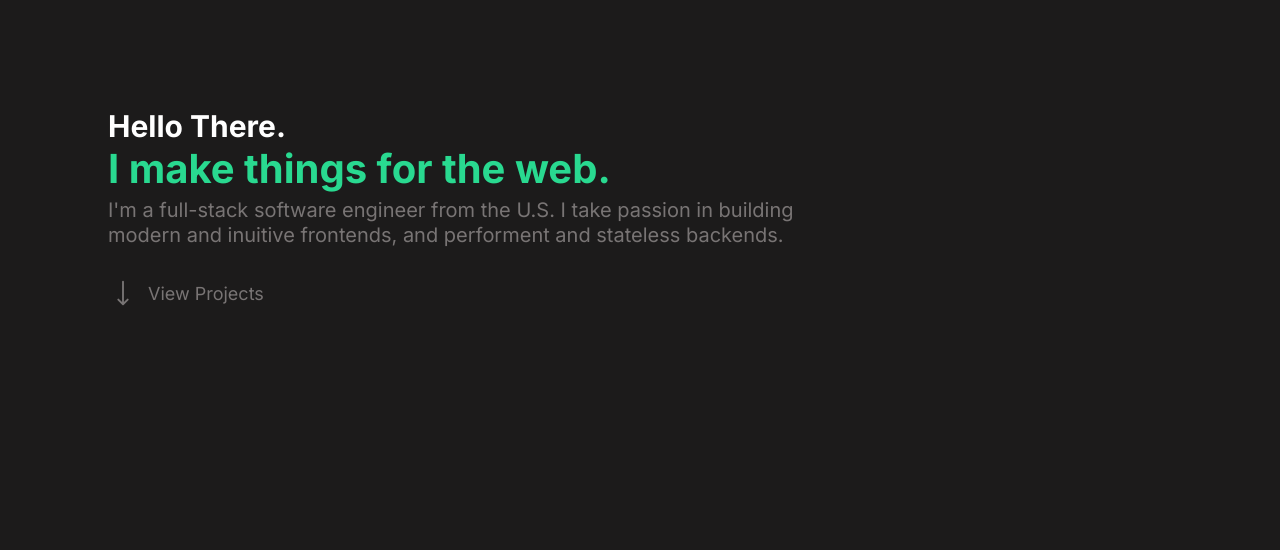
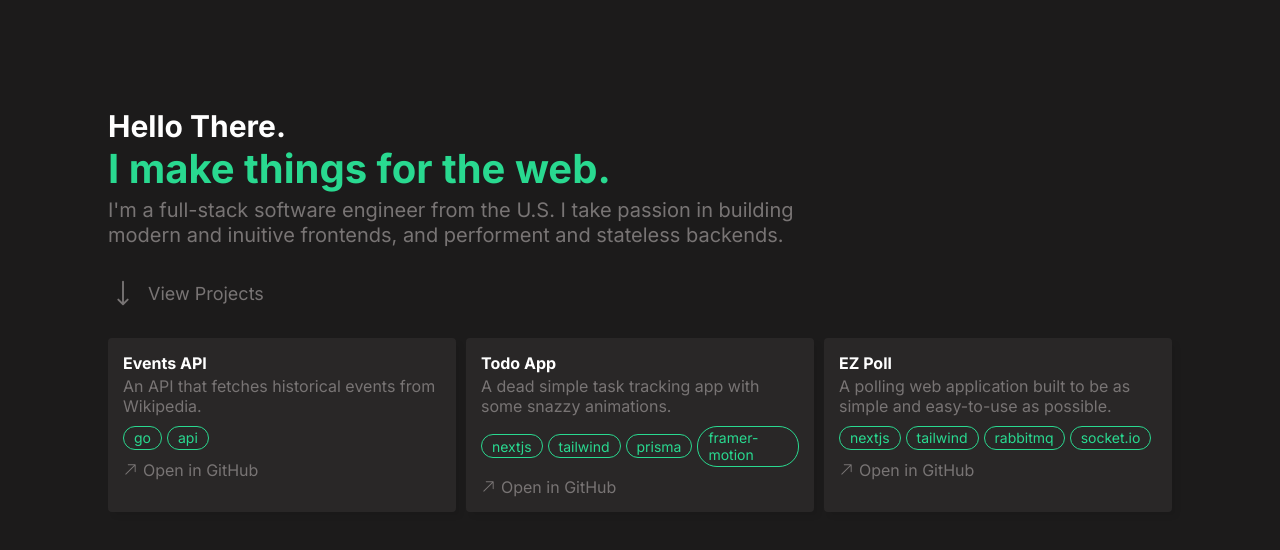
Before and after one commit to Angoooose/angoose.dev, a Next.js app: page / in a window 1280 px wide. Shown: the top 550 px of the page. Built offline with nearby package versions, Linux system fonts and the light colour scheme.

Commit message:
Create ProjectCard component

```diff
--- /dev/null
+++ b/src/components/ProjectCard/index.tsx
@@ -0,0 +1,34 @@
+import { FC } from 'react';
+import { ProjectCardContainer, ProjectDescription, ProjectLink, ProjectTag, ProjectTagsContainer, ProjectTitle } from './styles';
+import { ArrowUpRightIcon } from '@heroicons/react/24/solid';
+
+interface ProjectCardProps {
+	title: string;
+	description: string;
+	link: string;
+	tags: string[];
+}
+
+export const ProjectCard: FC<ProjectCardProps> = ({ title, description, link, tags }) => {
+	return (
+		<ProjectCardContainer href={link} target={'_blank'} rel={'noreferer'}>
+			<ProjectTitle>
+				{title}
+			</ProjectTitle>
+			<ProjectDescription>
+				{description}
+			</ProjectDescription>
+			<ProjectTagsContainer>
+				{tags.map((tag) => (
+					<ProjectTag>
+						{tag}
+					</ProjectTag>
+				))}
+			</ProjectTagsContainer>
+			<ProjectLink>
+				<ArrowUpRightIcon height={15}/>
+				Open in GitHub
+			</ProjectLink>
+		</ProjectCardContainer>
+	);
+}
--- /dev/null
+++ b/src/components/ProjectCard/styles.ts
@@ -0,0 +1,54 @@
+import styled from 'styled-components';
+
+export const ProjectCardContainer = styled.a`
+	background-color: ${({ theme }) => theme.colors.primary[800]};
+	border-radius: 4px;
+	box-shadow: 5px 5px 5px 0px rgba(0,0,0,0.05);
+	padding: 15px;
+
+	:hover {
+		& > :last-child {
+			color: ${({ theme }) => theme.colors.primary[100]};
+		}
+	}
+`;
+
+export const ProjectTitle = styled.div`
+	font-size: 16px;
+	font-weight: 700;
+`;
+
+export const ProjectDescription = styled.div`
+	color: ${({ theme }) => theme.colors.primary[200]};
+	margin-top: 2.5px;
+`;
+
+export const ProjectTagsContainer = styled.div`
+	display: flex;
+	align-items: center;
+	margin-top: 10px;
+`;
+
+export const ProjectTag = styled.div`
+	border: 1px solid ${({ theme }) => theme.colors.primaryGreen};
+	border-radius: 20px;
+	color: ${({ theme }) => theme.colors.primaryGreen};
+	font-size: 14px;
+	padding: 2.5px 10px;
+
+	:not(:first-child) {
+		margin-left: 5px;
+	}
+`;
+
+export const ProjectLink = styled.div`
+	color: ${({ theme }) => theme.colors.primary[200]};
+	display: flex;
+	align-items: center;
+	margin-top: 10px;
+	transition: color 0.25s;
+
+	& > :first-child {
+		margin-right: 5px;
+	}
+`;
--- a/src/pages/_styles/index.ts
+++ b/src/pages/_styles/index.ts
@@ -3,3 +3,10 @@ import styled from 'styled-components';
 export const HomePageContainer = styled.div`
 	padding: 100px;
 `;
+
+export const ProjectsGrid = styled.div`
+	display: grid;
+	grid-template-columns: 1fr 1fr 1fr;
+	grid-gap: 10px;
+	margin-top: 30px;
+`;
--- a/src/pages/index.tsx
+++ b/src/pages/index.tsx
@@ -1,10 +1,31 @@
 import { Hero } from '@components/Hero';
-import { HomePageContainer } from './_styles';
+import { HomePageContainer, ProjectsGrid } from './_styles';
+import { ProjectCard } from '@components/ProjectCard';
 
 export default function Home() {
 	return (
 		<HomePageContainer>
 			<Hero/>
+			<ProjectsGrid>
+				<ProjectCard
+					title={'Events API'}
+					description={'An API that fetches historical events from Wikipedia.'}
+					link={'https://github.com/HistoryLabs/events-api'}
+					tags={['go', 'api']}
+				/>
+				<ProjectCard
+					title={'Todo App'}
+					description={'A dead simple task tracking app with some snazzy animations.'}
+					link={'https://github.com/Angoooose/todo-app'}
+					tags={['nextjs', 'tailwind', 'prisma', 'framer-motion']}
+				/>
+				<ProjectCard
+					title={'EZ Poll'}
+					description={'A polling web application built to be as simple and easy-to-use as possible.'}
+					link={'https://github.com/Angoooose/ez-poll'}
+					tags={['nextjs', 'tailwind', 'rabbitmq', 'socket.io']}
+				/>
+			</ProjectsGrid>
 		</HomePageContainer>
 	)
 }
--- a/src/styles/theme.ts
+++ b/src/styles/theme.ts
@@ -3,7 +3,9 @@ import { DefaultTheme } from 'styled-components';
 export const theme: DefaultTheme = {
     colors: {
         primary: {
+            100: '#b5b0b0',
             200: '#787474',
+            800: '#292727',
             900: '#1c1b1b'
         },
         primaryGreen: '#29d990',
```
